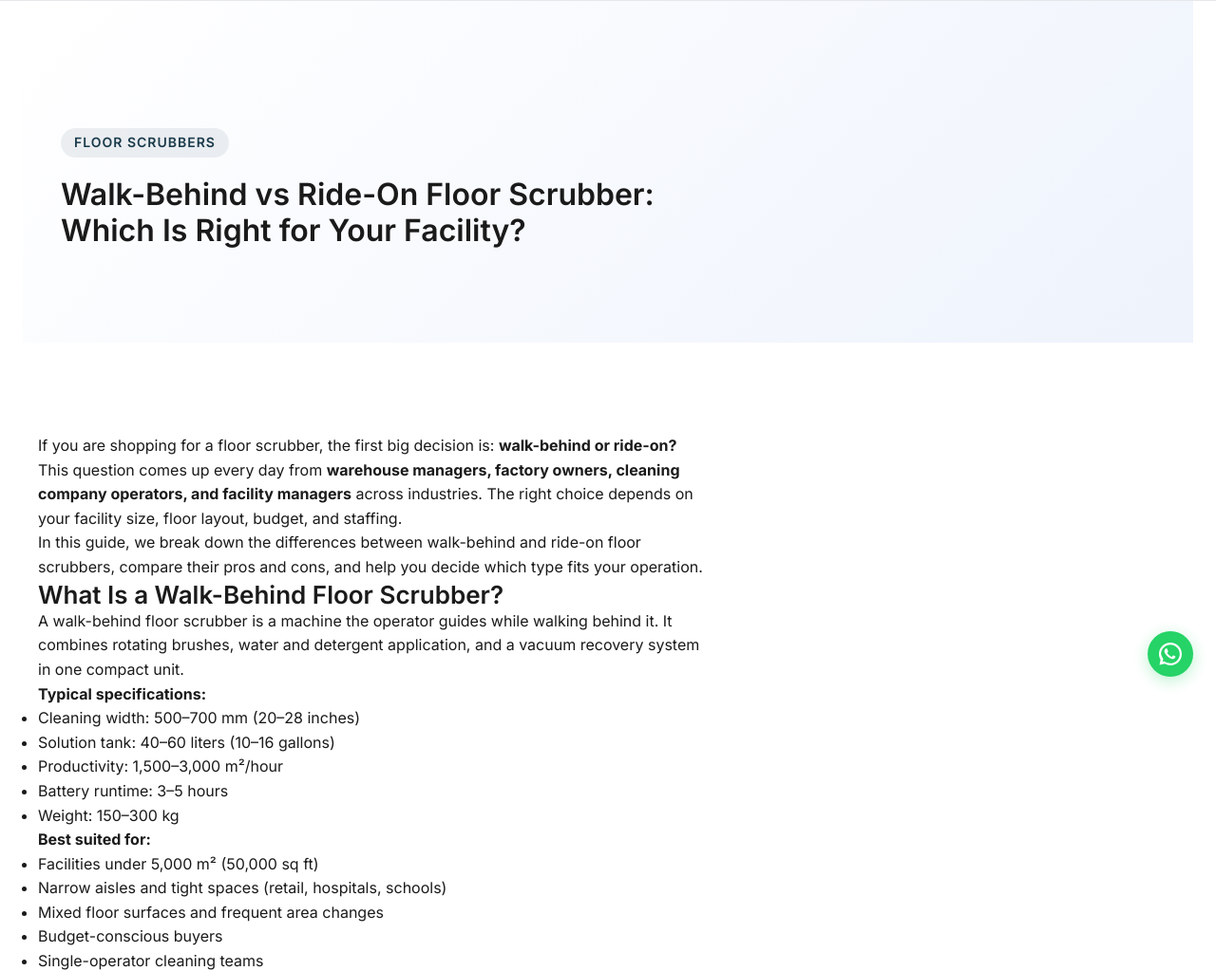
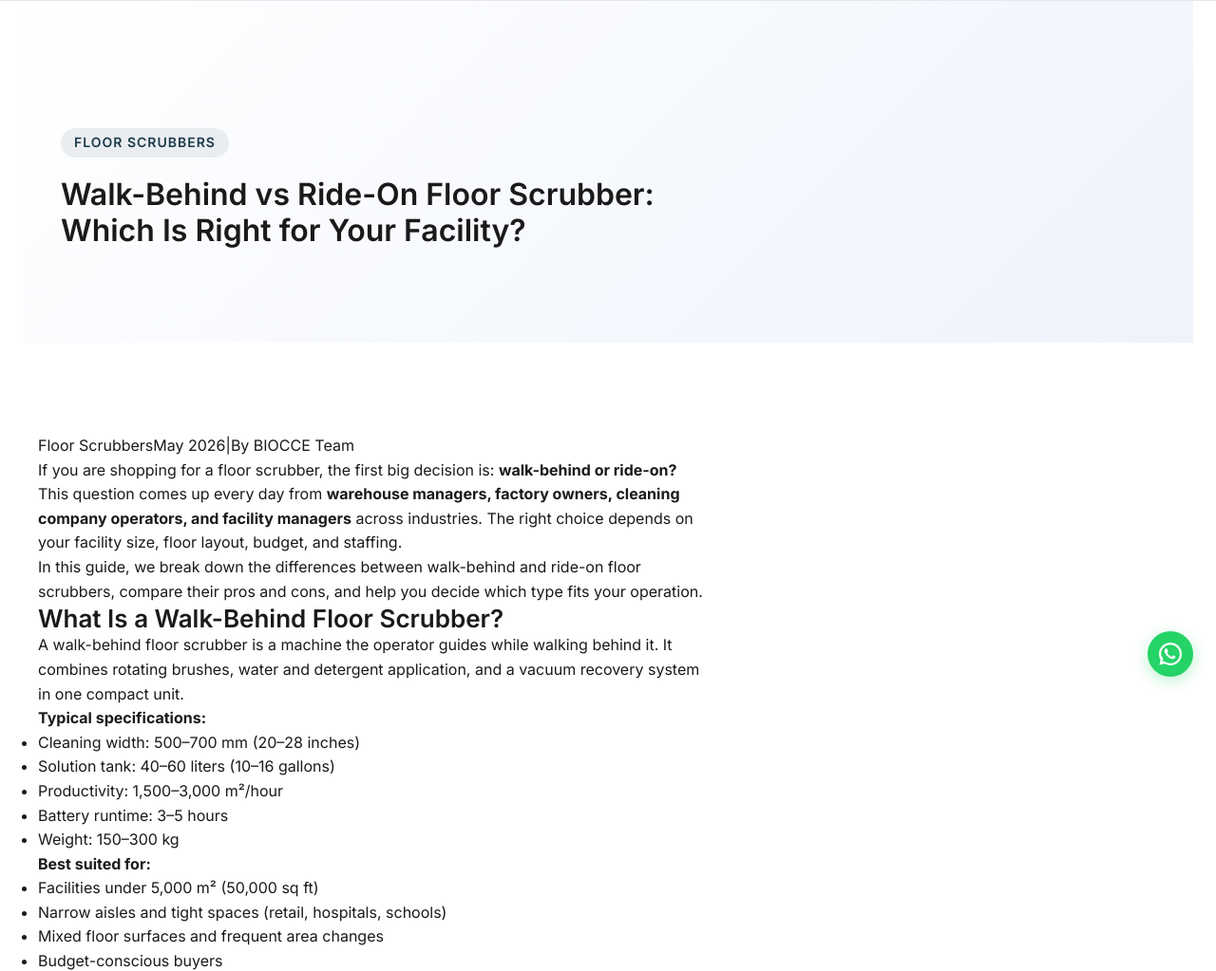
Before and after one commit to miaozheng867-max/biocce-new-site, a plain HTML site: page walk-behind-vs-ride-on-floor-scrubber.html in a window 1280 px wide. Shown: the part 63-1086 px from the top of the page at 95% size. Drawn offline with Linux system fonts and the light colour scheme.

Commit message:
新3篇文章统一使用article-meta+article-body结构，与参考文章一致

```diff
--- a/walk-behind-vs-ride-on-floor-scrubber.html
+++ b/walk-behind-vs-ride-on-floor-scrubber.html
@@ -56,6 +56,8 @@
 
 <section class="hero"><div class="hero-banner"><div class="hero-inner"><div class="hero-text"><p class="tagline">Floor Scrubbers</p><h1 style="margin-top:8px">Walk-Behind vs Ride-On Floor Scrubber: Which Is Right for Your Facility?</h1></div></div></div></section><section class="section-light">
 <div class="section-inner">
+<div class="article-meta"><span class="cat">Floor Scrubbers</span><span>May 2026</span><span class="dot">|</span><span>By BIOCCE Team</span></div>
+<div class="article-body">
 <p>If you are shopping for a floor scrubber, the first big decision is: <strong>walk-behind or ride-on?</strong></p>
 
 <p>This question comes up every day from <strong>warehouse managers, factory owners, cleaning company operators, and facility managers</strong> across industries. The right choice depends on your facility size, floor layout, budget, and staffing.</p>
@@ -195,6 +197,7 @@ Ride-on scrubber: 1 worker x 1.5 hours = $22.50/day = ~$5,850/year + machine cos
 
 </div>
 </div>
+</div>
 </section>
   <div class="footer-inner">
     <div>
```
Also changed, not shown: common-floor-scrubber-problems-fixes.html (+3 -0 lines), floor-scrubber-maintenance-guide.html (+3 -0 lines).
